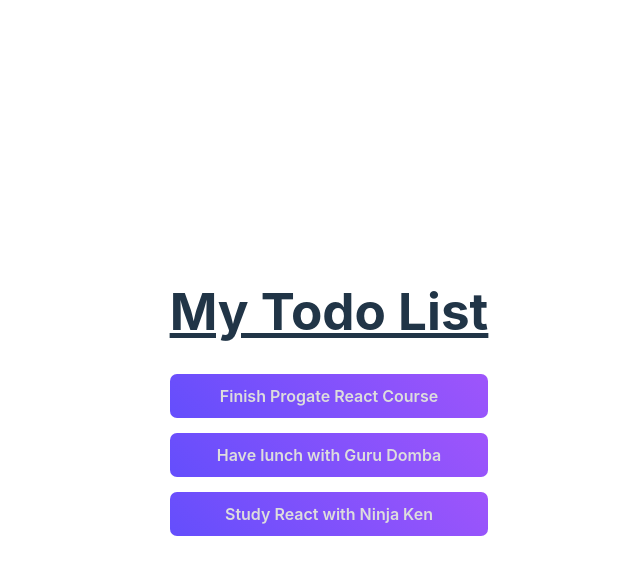
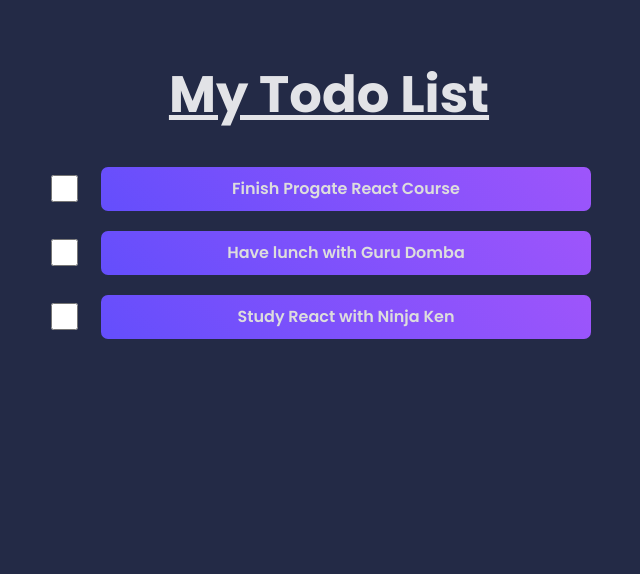
Before and after one commit to Arriziqrzyx/react-todo-app, a React (Vite) app: page / in a window 1280 px wide. Shown: the top 574 px of the page, without its empty margins (311-951 px from the left). Built offline with nearby package versions, Linux system fonts and the light colour scheme.

Commit message:
Develop toggle todo feature

```diff
--- a/src/App.css
+++ b/src/App.css
@@ -6,14 +6,29 @@
 }
 
 h1 {
+  font-size: 3.2em;
+  line-height: 1.1;
   text-decoration: underline;
 }
 
+.todo-item-container {
+  display: flex;
+  align-items: center;
+}
+
+.todo-checkbox {
+  width: 27px;
+  height: 27px;
+}
+
 .todo-item {
-  padding: 10px;
-  margin: 15px 0;
+  width: 450px;
+  padding: 10px 20px;
+  margin: 10px 20px;
   background: linear-gradient(45deg, #644EFC, #9E55FB);
   color: #ddd;
   border-radius: 7px;
   font-weight: 600;
+  flex-grow: 1;
+  text-align: center;
 }
--- a/src/App.jsx
+++ b/src/App.jsx
@@ -24,12 +24,22 @@ const DUMMY = [
 function App() {
   const [todos, setTodos] = useState(DUMMY);
 
-  console.log(todos);
+  const toggleCompleted = (id) => {
+    const updateTodos = todos.map(todo => {
+      if (todo.id === id) {
+        todo.completed = !todo.completed
+      }
+      return todo;
+    })
+
+    setTodos(updateTodos);
+    console.log('toggle dipanggil', id)
+  }
 
   return (
     <div>
       <h1>My Todo List</h1>
-      <Todos todos={todos} />
+      <Todos todos={todos} toggleCompleted={toggleCompleted} />
     </div>
   )
 }
--- a/src/component/TodoItem.jsx
+++ b/src/component/TodoItem.jsx
@@ -1,7 +1,21 @@
 import React from 'react'
 
-function TodoItem({title}) {
-  return <p className="todo-item">{title}</p>;
+function TodoItem({ todos, toggleCompleted }) {
+  const getTodoTitleStyle = () => {
+    if(todos.completed === true) {
+      return {textDecoration: 'line-through'};
+    } else {
+      return {textDecoration: 'none'};
+    }
+  };
+
+  return (
+    <div className="todo-item-container">
+      <input type="checkbox" className="todo-checkbox" onChange={() => toggleCompleted(todos.id)} />
+      <p style={getTodoTitleStyle()} className="todo-item">{todos.title}</p>
+    </div>
+
+  );
 }
 
 export default TodoItem
--- a/src/component/Todos.jsx
+++ b/src/component/Todos.jsx
@@ -1,10 +1,13 @@
 import TodoItem from "./TodoItem"
 
-function Todos({todos}) {
+function Todos({ todos, toggleCompleted }) {
   return (
     <div>
       {todos.map((todo) => (
-          <TodoItem title={todo.title} key={todo.id}/>
+          <TodoItem
+          key={todo.id}
+          todos={todo}
+          toggleCompleted={toggleCompleted} />
         ))}
     </div>
   )
--- a/src/index.css
+++ b/src/index.css
@@ -1,5 +1,8 @@
+@import url('https://fonts.googleapis.com/css2?family=Poppins:wght@400;500;600;700;800&display=swap');
+
+
 :root {
-  font-family: Inter, system-ui, Avenir, Helvetica, Arial, sans-serif;
+  font-family: "Poppins", sans-serif;
   line-height: 1.5;
   font-weight: 400;
 
@@ -13,56 +16,10 @@
   -moz-osx-font-smoothing: grayscale;
 }
 
-a {
-  font-weight: 500;
-  color: #646cff;
-  text-decoration: inherit;
-}
-a:hover {
-  color: #535bf2;
-}
-
 body {
   margin: 0;
   display: flex;
-  place-items: center;
+  /* place-items: center; */
   min-width: 320px;
   min-height: 100vh;
 }
-
-h1 {
-  font-size: 3.2em;
-  line-height: 1.1;
-}
-
-button {
-  border-radius: 8px;
-  border: 1px solid transparent;
-  padding: 0.6em 1.2em;
-  font-size: 1em;
-  font-weight: 500;
-  font-family: inherit;
-  background-color: #1a1a1a;
-  cursor: pointer;
-  transition: border-color 0.25s;
-}
-button:hover {
-  border-color: #646cff;
-}
-button:focus,
-button:focus-visible {
-  outline: 4px auto -webkit-focus-ring-color;
-}
-
-@media (prefers-color-scheme: light) {
-  :root {
-    color: #213547;
-    background-color: #ffffff;
-  }
-  a:hover {
-    color: #747bff;
-  }
-  button {
-    background-color: #f9f9f9;
-  }
-}
```
